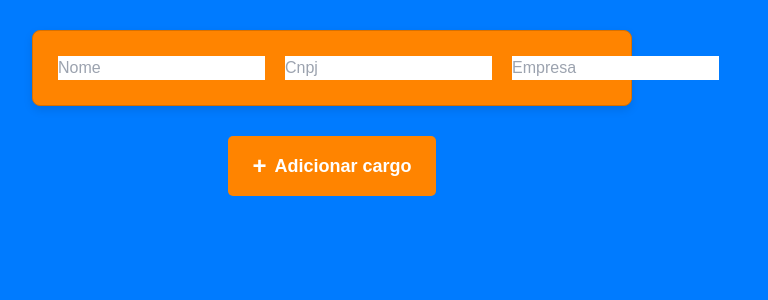
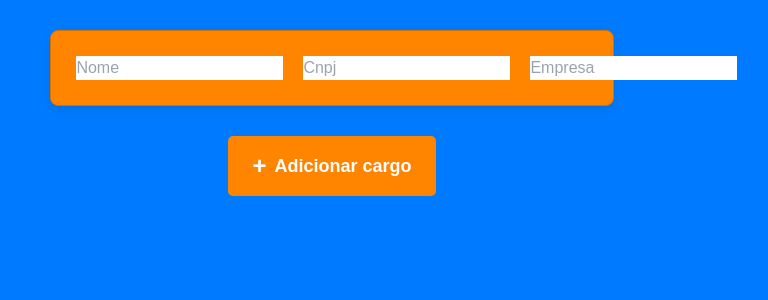
Before and after one commit to JeanToral/SOS-Project, a React (Create React App) app: page /home in a window 1280 px wide. Shown: the top 300 px of the page, without its empty margins (308-1076 px from the left). Built offline with nearby package versions, Linux system fonts and the light colour scheme.

Commit message:
update cadastros scss

```diff
--- a/src/Components/Cadastros/Cadastros.scss
+++ b/src/Components/Cadastros/Cadastros.scss
@@ -1,10 +1,10 @@
 .cadastrosContainer {
     display: flex;
-    flex-direction: line;
+    flex-direction: row;
     align-items: center;
     border: 1px solid #d87000;
     padding: 25px;
-    max-width: 600px;
+    max-width: (44vw);
     margin: 30px auto;
     border-radius: 8px;
     background-color: #ff8400;
```
